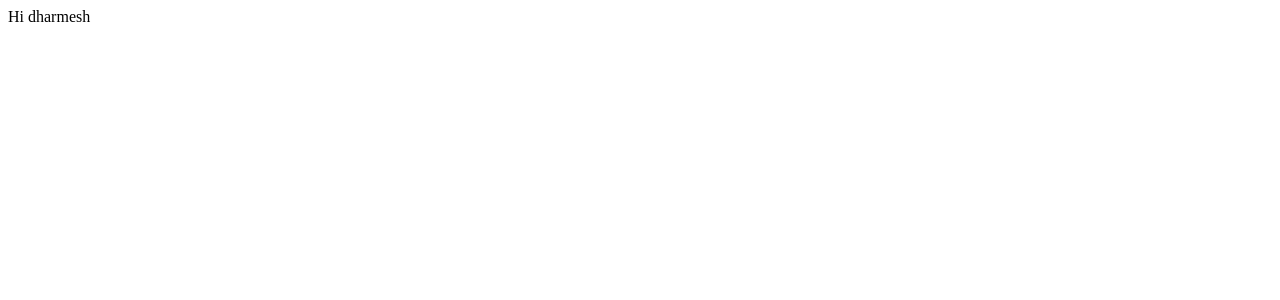
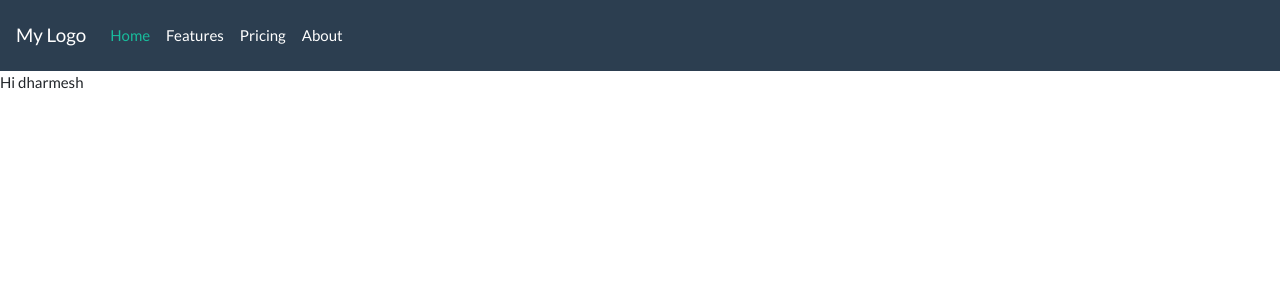
Before and after one commit to dmoradiya/react-next-woocommerce, a Next.js app: page / in a window 1280 px wide. Shown: the top 300 px of the page. Built offline with nearby package versions, Linux system fonts and the light colour scheme.

Commit message:
Create Header, Footer and Nav component files

```diff
--- /dev/null
+++ b/components/Header.js
@@ -0,0 +1,10 @@
+import Nav from "./Nav"
+
+const Header = () => {
+    return (
+     <div>
+         <Nav />
+     </div>
+    );
+}
+export default Header;
--- a/components/Layout.js
+++ b/components/Layout.js
@@ -1,7 +1,16 @@
+import Head from 'next/head';
+import Header from './Header';
+
+
 const Layout = ( props ) => {
     return (
         <div>
-            {props.children}
+            <Head>
+                <title>React-Next-Woocommerce</title>
+                <link rel="stylesheet" href="https://bootswatch.com/4/flatly/bootstrap.min.css"/>
+            </Head>
+           <Header/>
+            { props.children }
         </div>
     );
 }
--- /dev/null
+++ b/components/Nav.js
@@ -0,0 +1,31 @@
+
+const Nav = () => {
+    return (
+        <nav class="navbar navbar-expand-lg navbar-dark bg-primary">
+            <a class="navbar-brand" href="#">My Logo</a>
+            <button class="navbar-toggler" type="button" data-toggle="collapse" data-target="#navbarColor01" aria-controls="navbarColor01" aria-expanded="false" aria-label="Toggle navigation">
+            <span class="navbar-toggler-icon"></span>
+            </button>
+
+            <div class="collapse navbar-collapse" id="navbarColor01">
+                <ul class="navbar-nav mr-auto">
+                    <li class="nav-item active">
+                    <a class="nav-link" href="#">Home
+                        <span class="sr-only">(current)</span>
+                    </a>
+                    </li>
+                    <li class="nav-item">
+                    <a class="nav-link" href="#">Features</a>
+                    </li>
+                    <li class="nav-item">
+                    <a class="nav-link" href="#">Pricing</a>
+                    </li>
+                    <li class="nav-item">
+                    <a class="nav-link" href="#">About</a>
+                    </li>
+                </ul>
+            </div>
+      </nav>
+    );
+}
+export default Nav;
--- a/pages/index.js
+++ b/pages/index.js
@@ -3,7 +3,7 @@ import Layout from "../components/Layout";
 const Index = () => {
     return (
         <Layout>
-            Hi dharmesh
+            <div>Hi dharmesh</div>
         </Layout>
 
     );
```
Also changed, not shown: components/Footer.js (added, +7 -0 lines).
